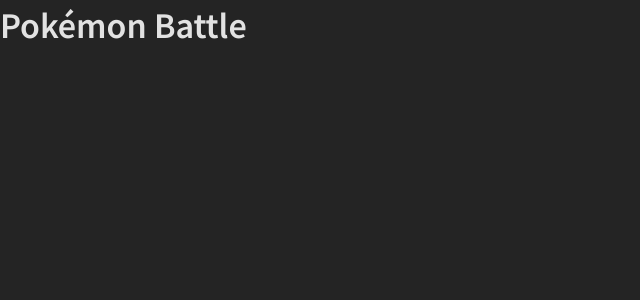
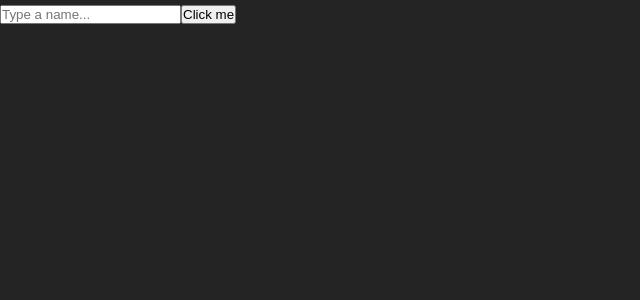
Before and after one commit to JGardener/pokemon-battle, a React (Vite) app: page / in a window 1280 px wide. Shown: the top 300 px of the page, without its empty margins (0-640 px from the left). Built offline with nearby package versions, Linux system fonts and the light colour scheme.

Commit message:
dev - api-call / Added API call and render
Added API call and rendered the results to the screen.
Button automatically clears input value after use.
Button can be activated by using the Enter key.

```diff
--- a/src/App.tsx
+++ b/src/App.tsx
@@ -1,8 +1,43 @@
+import { useState } from "react";
+
+import { DisplayCard } from "./components/DisplayCard/DisplayCard";
+
 const App = () => {
+	const [nameInputValue, setNameInputValue] = useState<string>("");
+	const [entities, setEntities] = useState<any[]>([]);
+
+	const queryString = nameInputValue.toLowerCase();
+	const fetchURL = `https://pokeapi.co/api/v2/pokemon/${queryString}/`;
+
+	const fetchEntity = async () => {
+		const response = await fetch(fetchURL);
+		const data = await response.json();
+		setEntities([...entities, data]);
+		setNameInputValue("");
+	};
+
 	return (
 		<>
 			<div>
-				<h1>Pokémon Battle</h1>
+				<input
+					value={nameInputValue}
+					type="text"
+					placeholder="Type a name..."
+					onKeyDown={(e) => {
+						if (e.key === "Enter") {
+							fetchEntity();
+						}
+					}}
+					onChange={(e) => {
+						setNameInputValue(e.target.value);
+					}}
+				/>
+				<button onClick={fetchEntity}>Click me</button>
+				<div>
+					{entities.map((item) => {
+						return <DisplayCard key={item.id} name={item.name} />;
+					})}
+				</div>
 			</div>
 		</>
 	);
--- /dev/null
+++ b/src/components/DisplayCard/DisplayCard.tsx
@@ -0,0 +1,15 @@
+export type DisplayCardProps = {
+	key: number;
+	name: string;
+};
+
+const capitaliseFirstLetter = (word: string) =>
+	word.charAt(0).toUpperCase() + word.slice(1);
+
+export const DisplayCard = (props: DisplayCardProps) => {
+	return (
+		<div>
+			<p>{capitaliseFirstLetter(props.name)}</p>
+		</div>
+	);
+};
```
